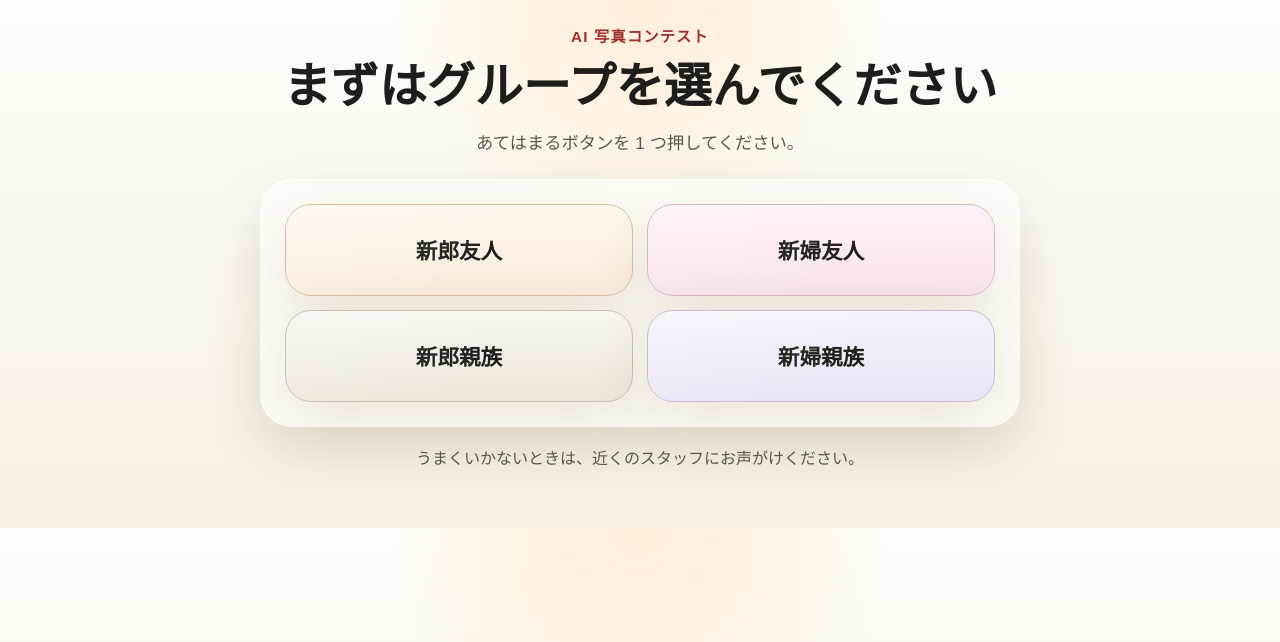
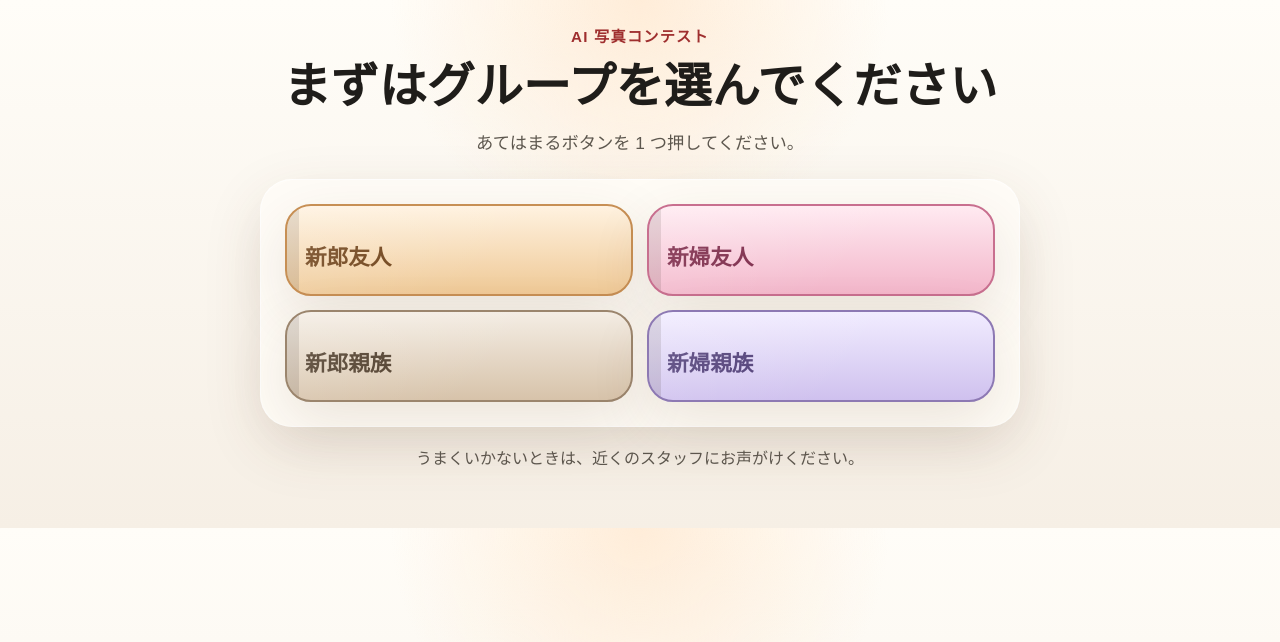
Before and after one commit to aikit0846/photo_contest, a FastAPI app: page /entry in a window 1280 px wide. Shown: the top 642 px of the page. Run offline with FastAPI, Linux system fonts and the light colour scheme.

Commit message:
update UI

```diff
--- a/app/static/styles.css
+++ b/app/static/styles.css
@@ -388,6 +388,11 @@ button {
 .category-card {
   position: relative;
   overflow: hidden;
+  border-width: 2px;
+  align-items: flex-end;
+  justify-content: flex-start;
+  text-align: left;
+  line-height: 1.3;
 }
 
 .category-card::after {
@@ -398,24 +403,37 @@ button {
   pointer-events: none;
 }
 
+.category-card::before {
+  content: "";
+  position: absolute;
+  inset: 0 auto 0 0;
+  width: 12px;
+  background: rgba(49, 36, 28, 0.14);
+  pointer-events: none;
+}
+
 .category-card-groom-friend {
-  border-color: #d8c0a8;
-  background: linear-gradient(180deg, #fff7ef 0%, #f7ebde 100%);
+  border-color: #c78f54;
+  background: linear-gradient(180deg, #fff2e0 0%, #efc996 100%);
+  color: #6f4218;
 }
 
 .category-card-groom-family {
-  border-color: #c5c0b3;
-  background: linear-gradient(180deg, #f8f4ee 0%, #ede6dc 100%);
+  border-color: #9b856d;
+  background: linear-gradient(180deg, #f4ede4 0%, #d7c3aa 100%);
+  color: #4f3d2b;
 }
 
 .category-card-bride-friend {
-  border-color: #d8b7c4;
-  background: linear-gradient(180deg, #fff2f6 0%, #f5e3ea 100%);
+  border-color: #c86f8f;
+  background: linear-gradient(180deg, #ffeaf1 0%, #f3b6ca 100%);
+  color: #7b2747;
 }
 
 .category-card-bride-family {
-  border-color: #cbbbd2;
-  background: linear-gradient(180deg, #f7f1fb 0%, #ece3f3 100%);
+  border-color: #8d79b3;
+  background: linear-gradient(180deg, #f1ecff 0%, #cfc1ee 100%);
+  color: #4f3d77;
 }
 
 .name-button {
```
